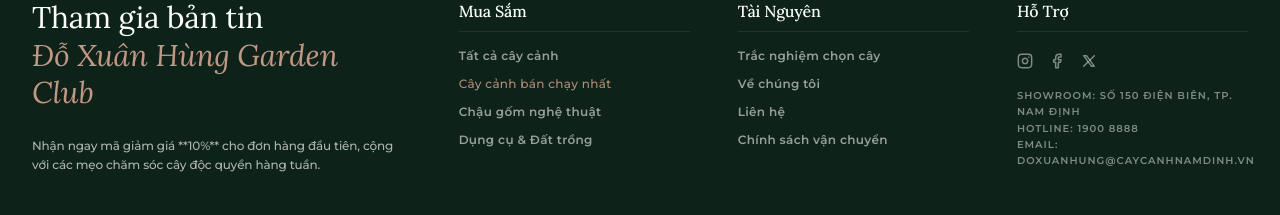
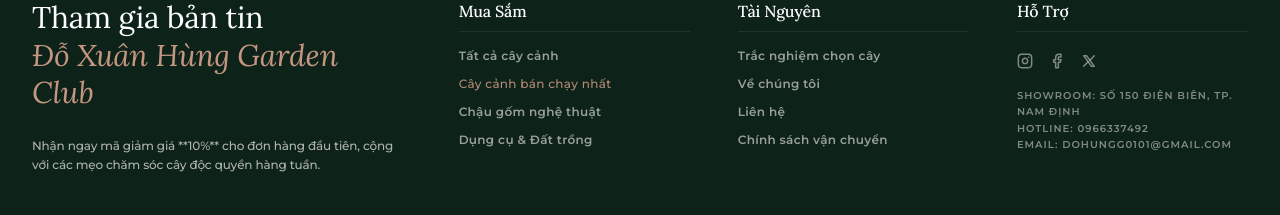
Before and after one commit to Ahunggdo0101/web-ban-hang-thesill, a React (Vite) app: page / in a window 1280 px wide. Shown: the part 4645-4860 px from the top of the page. Built offline with nearby package versions, Linux system fonts and the light colour scheme; no server answers.

Commit message:
feat: cập nhật thông tin liên hệ chính chủ Đỗ Xuân Hùng và link Facebook cá nhân

```diff
--- a/src/components/AuthModal.jsx
+++ b/src/components/AuthModal.jsx
@@ -30,7 +30,7 @@ export default function AuthModal() {
   const mockAccounts = [
     {
       name: 'Đỗ Xuân Hùng ⚙️',
-      email: 'admin@caycanhnamdinh.vn',
+      email: 'dohungg0101@gmail.com',
       avatar: 'https://images.unsplash.com/photo-1570295999919-56ceb5ecca61?auto=format&fit=crop&q=80&w=150',
     },
     {
--- a/src/components/Footer.jsx
+++ b/src/components/Footer.jsx
@@ -127,7 +127,7 @@ const Footer = memo(function Footer() {
                     <line x1="17.5" x2="17.51" y1="6.5" y2="6.5"/>
                   </svg>
                 </a>
-                <a href="#" className="hover:text-brand-clay text-brand-beige/50 transition-colors" title="Facebook">
+                <a href="https://www.facebook.com/ohung.345374" target="_blank" rel="noopener noreferrer" className="hover:text-brand-clay text-brand-beige/50 transition-colors" title="Facebook">
                   <svg className="w-4 h-4 inline" fill="none" stroke="currentColor" strokeWidth="2.2" strokeLinecap="round" strokeLinejoin="round" viewBox="0 0 24 24">
                     <path d="M18 2h-3a5 5 0 0 0-5 5v3H7v4h3v8h4v-8h3l1-4h-4V7a1 1 0 0 1 1-1h3z"/>
                   </svg>
@@ -141,8 +141,8 @@ const Footer = memo(function Footer() {
               </div>
               <p className="text-[10px] text-brand-beige/50 leading-relaxed font-semibold uppercase tracking-widest">
                 Showroom: Số 150 Điện Biên, TP. Nam Định<br />
-                Hotline: 1900 8888<br />
-                Email: doxuanhung@caycanhnamdinh.vn
+                Hotline: 0966337492<br />
+                Email: dohungg0101@gmail.com
               </p>
             </div>
           </div>
--- a/src/pages/ContactPage.jsx
+++ b/src/pages/ContactPage.jsx
@@ -91,7 +91,7 @@ export default function ContactPage() {
                 <div className="space-y-1">
                   <h4 className="text-[10px] uppercase tracking-wider text-brand-clay font-bold">Số điện thoại hotline</h4>
                   <p className="text-xs text-brand-slate font-semibold">
-                    1900 8888 (Tư vấn miễn phí)
+                    0966337492 (Hỗ trợ trực tiếp)
                   </p>
                 </div>
               </div>
@@ -104,7 +104,7 @@ export default function ContactPage() {
                 <div className="space-y-1">
                   <h4 className="text-[10px] uppercase tracking-wider text-brand-clay font-bold">Email hỗ trợ</h4>
                   <p className="text-xs text-brand-slate font-semibold">
-                    doxuanhung@caycanhnamdinh.vn
+                    dohungg0101@gmail.com
                   </p>
                 </div>
               </div>
```
Also changed, not shown: 2 other files (tests, documents, lock files or other folders).
